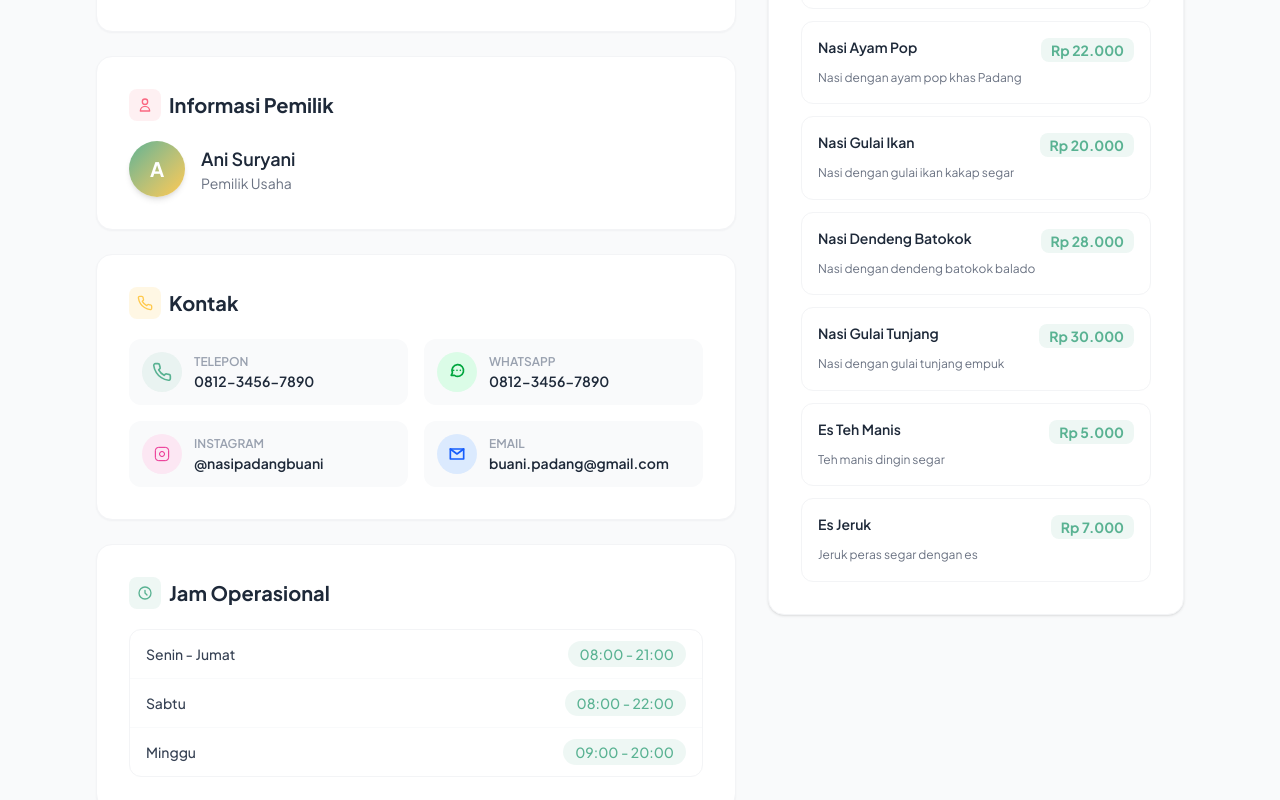
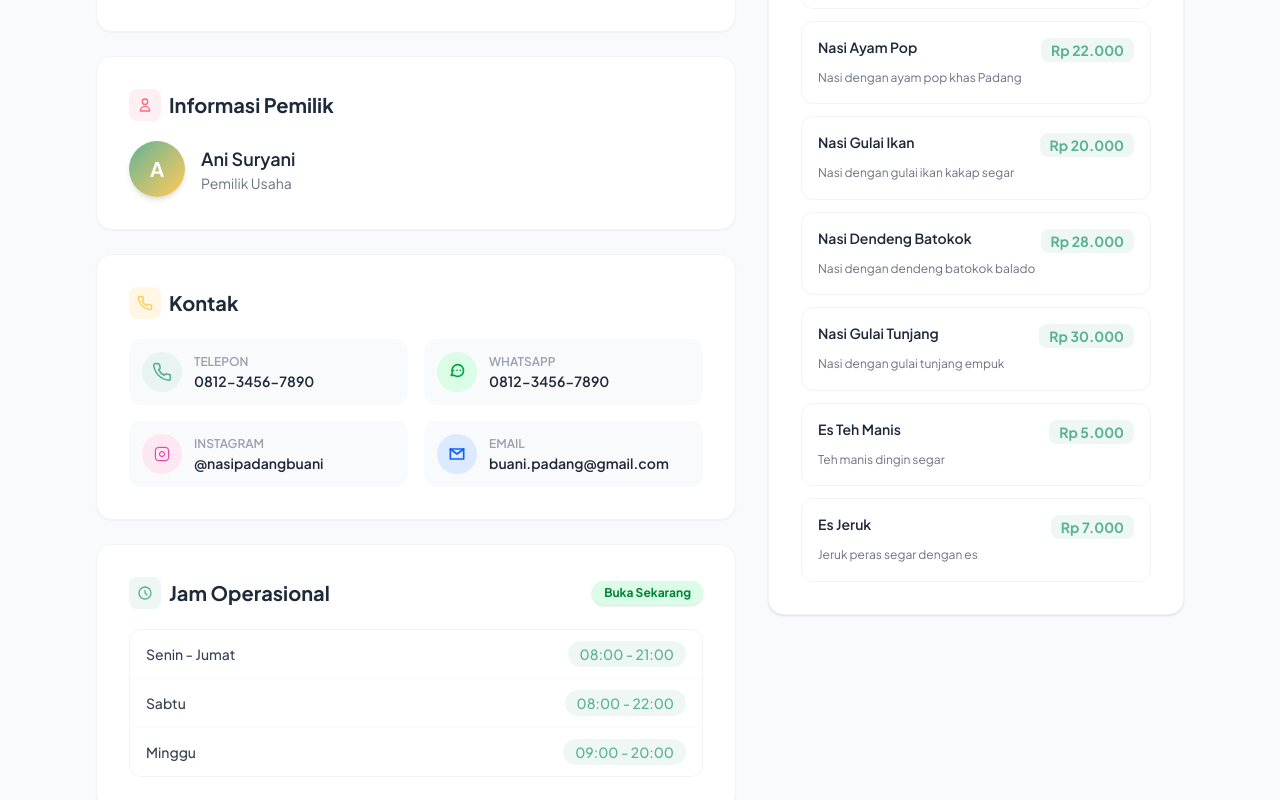
Before and after one commit to iniFaiz/UMKMhub, a Vue app: page /umkm/1 in a window 1280 px wide. Shown: the part 740-1540 px from the top of the page. Built offline with nearby package versions, Linux system fonts and the light colour scheme.

Commit message:
feat: add operational status check

```diff
--- a/src/data/umkmData.js
+++ b/src/data/umkmData.js
@@ -647,3 +647,120 @@ export const getCategoryLightColor = (kategori) => {
   }
   return colors[kategori] || 'bg-gray-100 text-gray-600'
 }
+
+export const checkOperationalStatus = (jamOperasional) => {
+  if (!jamOperasional || !jamOperasional.length) {
+    return { isOpen: false, status: 'closed', text: 'Tutup' }
+  }
+
+  const daysOfWeek = ['minggu', 'senin', 'selasa', 'rabu', 'kamis', 'jumat', 'sabtu']
+  const daySequence = ['senin', 'selasa', 'rabu', 'kamis', 'jumat', 'sabtu', 'minggu']
+
+  const now = new Date()
+  const currentDayIndex = now.getDay()
+  const currentDayName = daysOfWeek[currentDayIndex]
+  const currentMin = now.getHours() * 60 + now.getMinutes()
+
+  let scheduleToday = null
+
+  for (const entry of jamOperasional) {
+    const hariStr = entry.hari.toLowerCase().trim()
+
+    if (hariStr.includes('-') || hariStr.includes('–')) {
+      const parts = hariStr.split(/[-–]/).map(p => p.trim())
+      if (parts.length === 2) {
+        const startIdx = daySequence.indexOf(parts[0])
+        const endIdx = daySequence.indexOf(parts[1])
+        const currentSeqIdx = daySequence.indexOf(currentDayName)
+
+        if (startIdx !== -1 && endIdx !== -1 && currentSeqIdx !== -1) {
+          let matches = false
+          if (startIdx <= endIdx) {
+            matches = currentSeqIdx >= startIdx && currentSeqIdx <= endIdx
+          } else {
+            // wraps around (e.g. Jumat - Senin)
+            matches = currentSeqIdx >= startIdx || currentSeqIdx <= endIdx
+          }
+
+          if (matches) {
+            scheduleToday = entry
+            break
+          }
+        }
+      }
+    } else if (hariStr === currentDayName) {
+      scheduleToday = entry
+      break
+    }
+  }
+
+  if (!scheduleToday) {
+    return { isOpen: false, status: 'closed', text: 'Tutup' }
+  }
+
+  const jamStr = scheduleToday.jam.trim()
+  if (jamStr.toLowerCase() === 'tutup') {
+    return { isOpen: false, status: 'closed', text: 'Tutup' }
+  }
+  if (jamStr.toLowerCase() === 'buka 24 jam') {
+    return { isOpen: true, status: 'open', text: 'Buka 24 Jam' }
+  }
+
+  // Parse time range (HH:MM - HH:MM)
+  const timeParts = jamStr.split(/[-–]/).map(t => t.trim())
+  if (timeParts.length === 2) {
+    const parseTime = (str) => {
+      const [h, m] = str.split(':').map(Number)
+      return h * 60 + m
+    }
+    try {
+      const startMin = parseTime(timeParts[0])
+      const endMin = parseTime(timeParts[1])
+
+      let isOpen = false
+      let remainingMin = 0
+
+      if (startMin <= endMin) {
+        isOpen = currentMin >= startMin && currentMin <= endMin
+        if (isOpen) {
+          remainingMin = endMin - currentMin
+        }
+      } else {
+        // wraps past midnight (e.g. 16:00 - 02:00 -> startMin=960, endMin=120)
+        isOpen = currentMin >= startMin || currentMin <= endMin
+        if (isOpen) {
+          if (currentMin >= startMin) {
+            remainingMin = (1440 - currentMin) + endMin
+          } else {
+            remainingMin = endMin - currentMin
+          }
+        }
+      }
+
+      if (isOpen) {
+        if (remainingMin > 0 && remainingMin <= 30) {
+          return {
+            isOpen: true,
+            status: 'closing_soon',
+            text: 'Tutup Segera'
+          }
+        }
+        return {
+          isOpen: true,
+          status: 'open',
+          text: 'Buka'
+        }
+      } else {
+        return {
+          isOpen: false,
+          status: 'closed',
+          text: 'Tutup'
+        }
+      }
+    } catch (e) {
+      return { isOpen: false, status: 'closed', text: 'Tutup' }
+    }
+  }
+
+  return { isOpen: false, status: 'closed', text: 'Tutup' }
+}
--- a/src/pages/UmkmDetailPage.vue
+++ b/src/pages/UmkmDetailPage.vue
@@ -45,13 +45,23 @@
 
       <div class="absolute bottom-0 left-0 right-0 z-10 p-6 md:p-10 lg:p-14">
         <div class="max-w-6xl mx-auto">
+          <div class="flex flex-wrap gap-2.5 mb-4">
             <span
-            class="inline-flex items-center gap-2 px-4 py-1.5 rounded-full text-sm font-semibold mb-4 shadow-lg transition-all duration-300"
+              class="inline-flex items-center gap-2 px-4 py-1.5 rounded-full text-sm font-semibold shadow-lg transition-all duration-300"
               :style="getCategoryStyle(umkm.kategori)"
             >
               <CategoryIcon :name="umkm.kategori" class="w-4 h-4" />
               {{ umkm.kategori }}
             </span>
+            <span
+              class="inline-flex items-center gap-1.5 px-4 py-1.5 rounded-full text-sm font-semibold shadow-lg backdrop-blur-md text-white transition-all duration-300"
+              :class="operationalStatus.status === 'closing_soon'
+                ? 'bg-orange-500/90 dark:bg-orange-600/90'
+                : (operationalStatus.isOpen ? 'bg-green-500/90 dark:bg-green-600/90' : 'bg-red-500/90 dark:bg-red-600/90')"
+            >
+              <span>{{ operationalStatus.status === 'closing_soon' ? 'Tutup Segera' : (operationalStatus.isOpen ? 'Buka' : 'Tutup') }}</span>
+            </span>
+          </div>
           <h1 class="text-3xl sm:text-4xl md:text-5xl lg:text-6xl font-extrabold text-white mb-3 leading-tight drop-shadow-lg">
             {{ umkm.namaUsaha }}
           </h1>
@@ -158,13 +168,25 @@
           </article>
 
           <article class="info-card bg-white dark:bg-[#161a24] border border-gray-100 dark:border-white/5 transition-all duration-300">
-            <h2 class="section-heading text-gray-800 dark:text-white transition-colors duration-300">
+            <h2 class="section-heading flex items-center justify-between gap-4 text-gray-800 dark:text-white transition-colors duration-300">
+              <span class="flex items-center gap-2">
                 <span class="heading-icon bg-[#59B292]/10">
                   <svg class="w-4 h-4 text-[#59B292]" fill="none" stroke="currentColor" stroke-width="2" viewBox="0 0 24 24">
                     <path stroke-linecap="round" stroke-linejoin="round" d="M12 8v4l3 3m6-3a9 9 0 1 1-18 0 9 9 0 0 1 18 0Z" />
                   </svg>
                 </span>
-              Jam Operasional
+                <span>Jam Operasional</span>
+              </span>
+              <span
+                class="inline-flex items-center gap-1.5 px-3 py-1 rounded-full text-xs font-bold shadow-sm"
+                :class="operationalStatus.status === 'closing_soon'
+                  ? 'bg-orange-100 text-orange-700 dark:bg-orange-500/10 dark:text-orange-400'
+                  : (operationalStatus.isOpen
+                      ? 'bg-green-100 text-green-700 dark:bg-green-500/10 dark:text-green-400'
+                      : 'bg-red-100 text-red-700 dark:bg-red-500/10 dark:text-red-400')"
+              >
+                <span>{{ operationalStatus.status === 'closing_soon' ? 'Tutup Segera' : (operationalStatus.isOpen ? 'Buka Sekarang' : 'Tutup Sekarang') }}</span>
+              </span>
             </h2>
             <div class="overflow-hidden rounded-xl border border-gray-100 dark:border-white/5">
               <table class="w-full">
@@ -629,7 +651,7 @@ import { useRoute, useRouter } from 'vue-router'
 import { computed, ref, onMounted, onUnmounted, nextTick, watch } from 'vue'
 import CategoryIcon from '../components/CategoryIcon.vue'
 import FacilityIcon from '../components/FacilityIcon.vue'
-import { umkmStore, getCategoryStyle, getCategoryLightStyle } from '../data/umkmData'
+import { umkmStore, getCategoryStyle, getCategoryLightStyle, checkOperationalStatus } from '../data/umkmData'
 
 const route = useRoute()
 const router = useRouter()
@@ -697,6 +719,10 @@ function showToast() {
 }
 
 const umkm = computed(() => umkmStore.getById(route.params.id))
+const operationalStatus = computed(() => {
+  if (!umkm.value) return { isOpen: false, text: 'Tutup' }
+  return checkOperationalStatus(umkm.value.jamOperasional)
+})
 const heroLoaded = ref(false)
 const lightboxOpen = ref(false)
 const currentPhotoIndex = ref(0)
```
Lines whose indentation alone changed are shown as unchanged.
